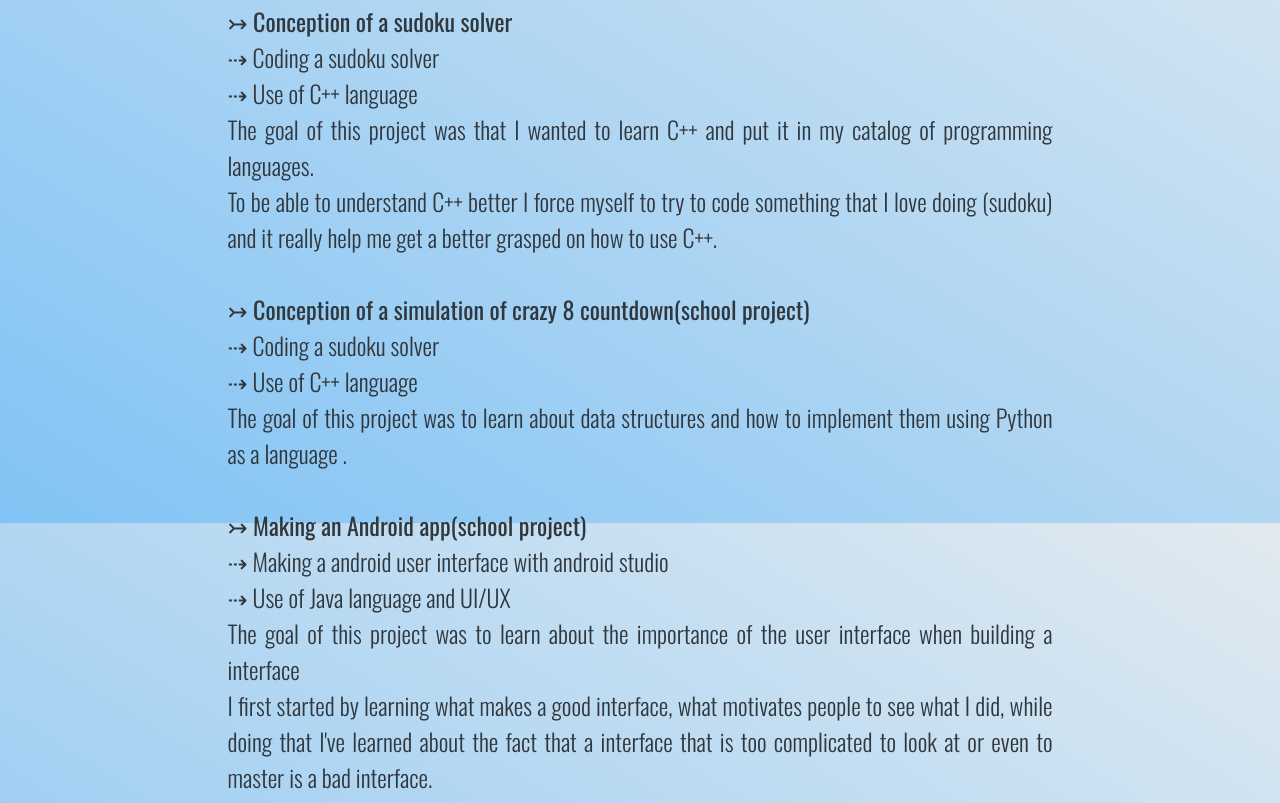
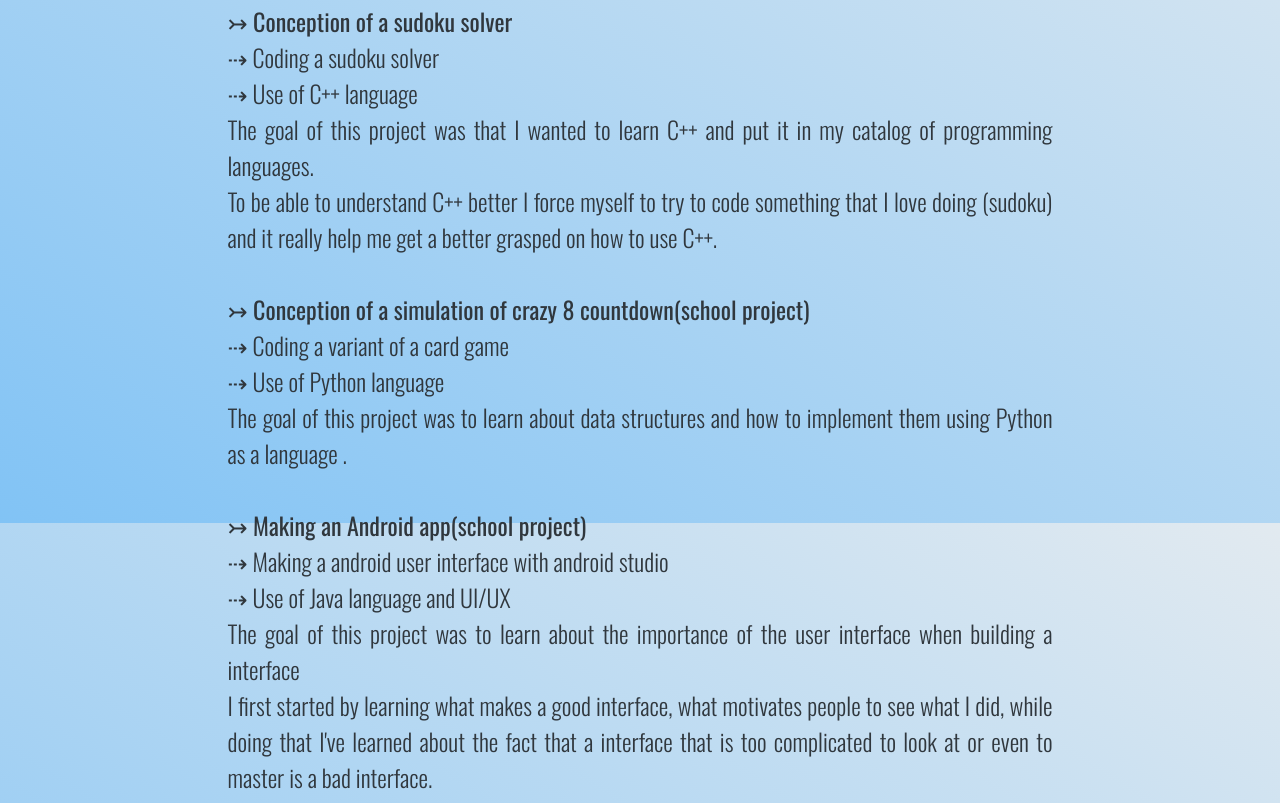
Before and after one commit to cedrickn/cedrickn.github.io, a plain HTML site: page projects.html in a window 1280 px wide. Shown: the part 1877-2680 px from the top of the page. Drawn offline with nearby package versions, Linux system fonts and the light colour scheme.

Commit message:
little change

```diff
--- a/projects.html
+++ b/projects.html
@@ -128,8 +128,8 @@
                 <br>
                 <span class="text5"><br>&#8611; Conception of a simulation of crazy 8 countdown(school project)<br>
                     <span style="font-weight: 300;">
-                        &#8674; Coding a sudoku solver<br>
-                        &#8674; Use of C++ language<br>
+                        &#8674; Coding a variant of a card game<br>
+                        &#8674; Use of Python language<br>
                     </span>
                 </span>
                 <div style="display: inline-block; text-align: justify;">
```
